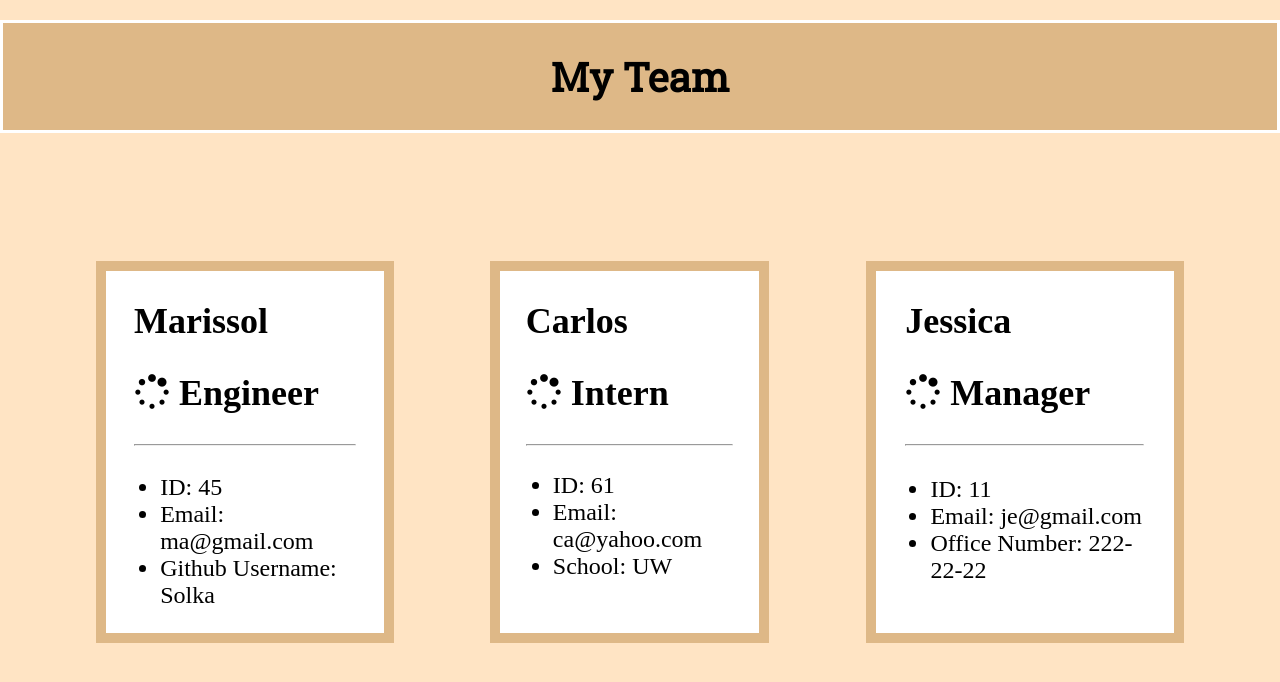
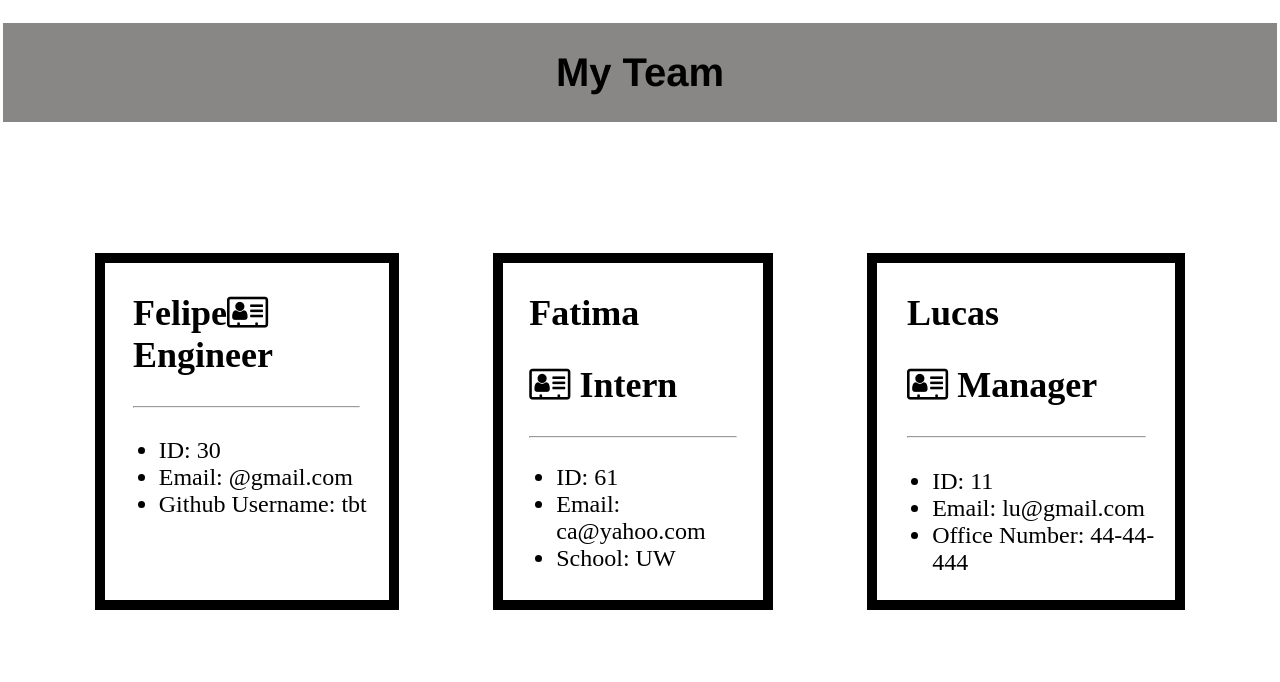
Before and after one commit to fatimaromagnoli/teamprofilegenerator, a website: page index.html in a window 1280 px wide. Drawn offline with Linux system fonts and the light colour scheme.

Commit message:
add image

```diff
--- a/index.html
+++ b/index.html
@@ -9,19 +9,19 @@
             <link rel="stylesheet" href="https://cdnjs.cloudflare.com/ajax/libs/font-awesome/4.7.0/css/font-awesome.min.css">
             <style>
                 body {
-                    background-color:bisque;
-                    background-size: 100% 100%;
+                    background-image:image()
+                    background-size: 100% ;
                     background-repeat: no-repeat;
                     margin: 0%;
-                    height: 100vh;
+                    /* height: 100vh; */
                 }
 
                 .header {
-                    background-color:burlywood;
+                    background-color:rgb(136, 135, 133);
                     border: solid white;
                     text-align: center;
                     font-size: 20px;
-                    font-family:'Roboto Slab', serif;
+                    font-family:'Franklin Gothic Medium', 'Arial Narrow', Arial, sans-serif;
                     margin-top: 20px;
                 }
 
@@ -33,7 +33,7 @@
                 .card {
                     background-color: rgb(255, 255, 255);
                     margin-top: 10%;
-                    border: solid 10px burlywood;
+                    border: solid 10px black;
                     font-size: x-large;
                 }
 
@@ -56,21 +56,22 @@
 
             <div class="card">
 <div class="card-header">
-    <h2>Marissol</h2>
-    <h2><i class="fa fa-spinner fa-pulse"></i> Engineer</h2>
+    <!-- <h2</h2>   -->
+    <h2>Felipe<i class="fa fa-address-card-o" aria-hidden="true"></i>
+        </i> Engineer</h2>
     <hr>
 </div>
 <div class="card-body">
     <ul>
-        <li>ID: 45</li>
-        <li>Email: ma@gmail.com</li>
-        <li>Github Username: Solka </li>
+        <li>ID: 30 </li>
+        <li>Email: @gmail.com</li>
+        <li>Github Username: tbt </li>
     </ul>
 </div>
 </div><div class="card">
 <div class="card-header">
-    <h2>Carlos</h2>
-    <h2><i class="fa fa-spinner fa-pulse"></i> Intern</h2>
+    <h2>Fatima</h2>
+    <h2><i class="fa fa-address-card-o" aria-hidden="true"></i> Intern</h2>
     <hr>
 </div>
 <div class="card-body">
@@ -82,15 +83,15 @@
 </div>
 </div><div class="card">
 <div class="card-header">
-    <h2>Jessica</h2>
-    <h2><i class="fa fa-spinner fa-pulse"></i> Manager</h2>
+    <h2>Lucas</h2>
+    <h2><i class="fa fa-address-card-o" aria-hidden="true"></i> Manager</h2>
     <hr>
 </div>
 <div class="card-body">
     <ul>
         <li>ID: 11</li>
-        <li>Email: je@gmail.com</li>
-        <li>Office Number: 222-22-22 </li>
+        <li>Email: lu@gmail.com</li>
+        <li>Office Number: 44-44-444 </li>
     </ul>
 </div>
 </div>
```
Also changed, not shown: package.json (added, +29 -0 lines), images/yellow-black-and-grey-illustration-2268575.jpg (added), output/index.html, 1 other file.
